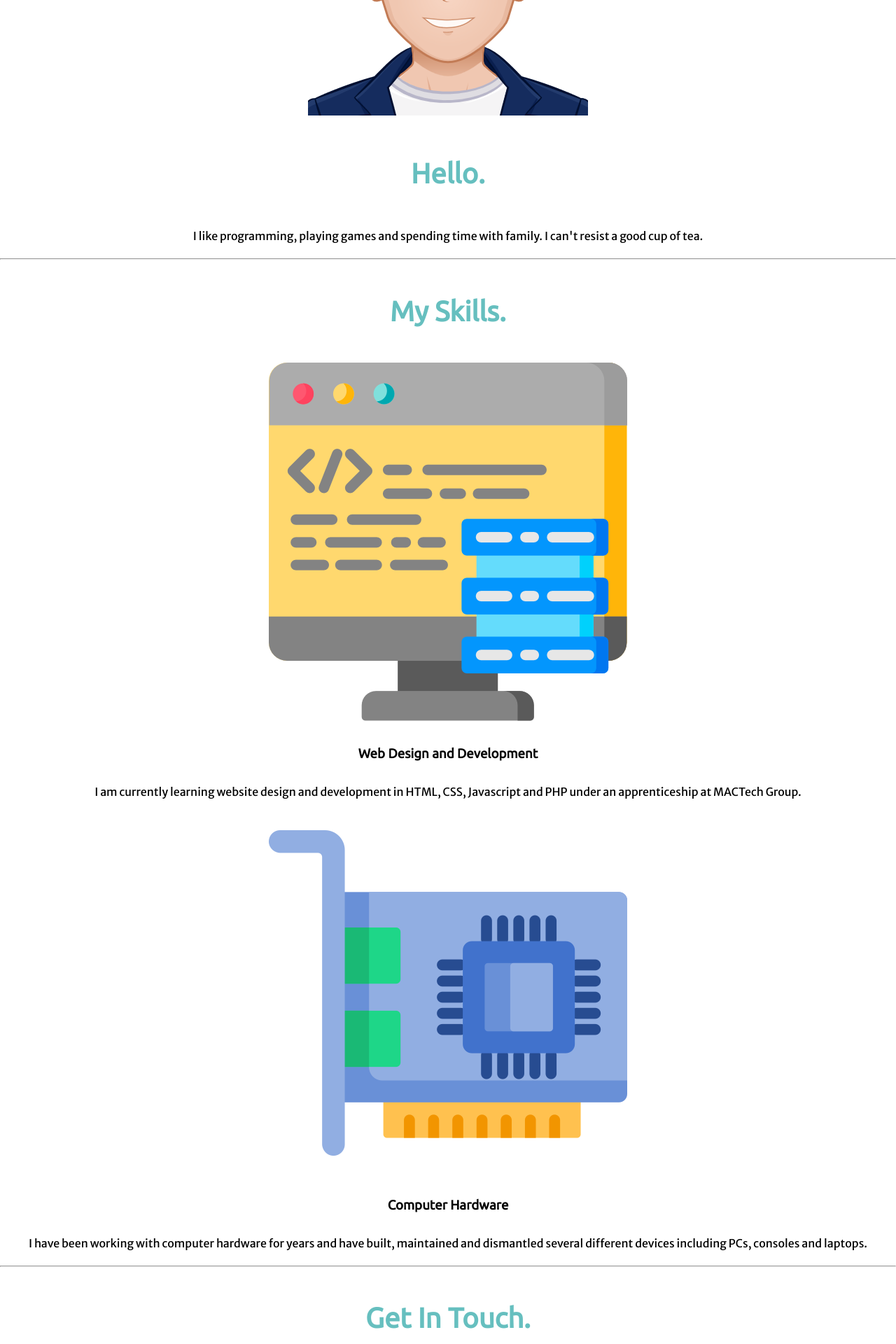
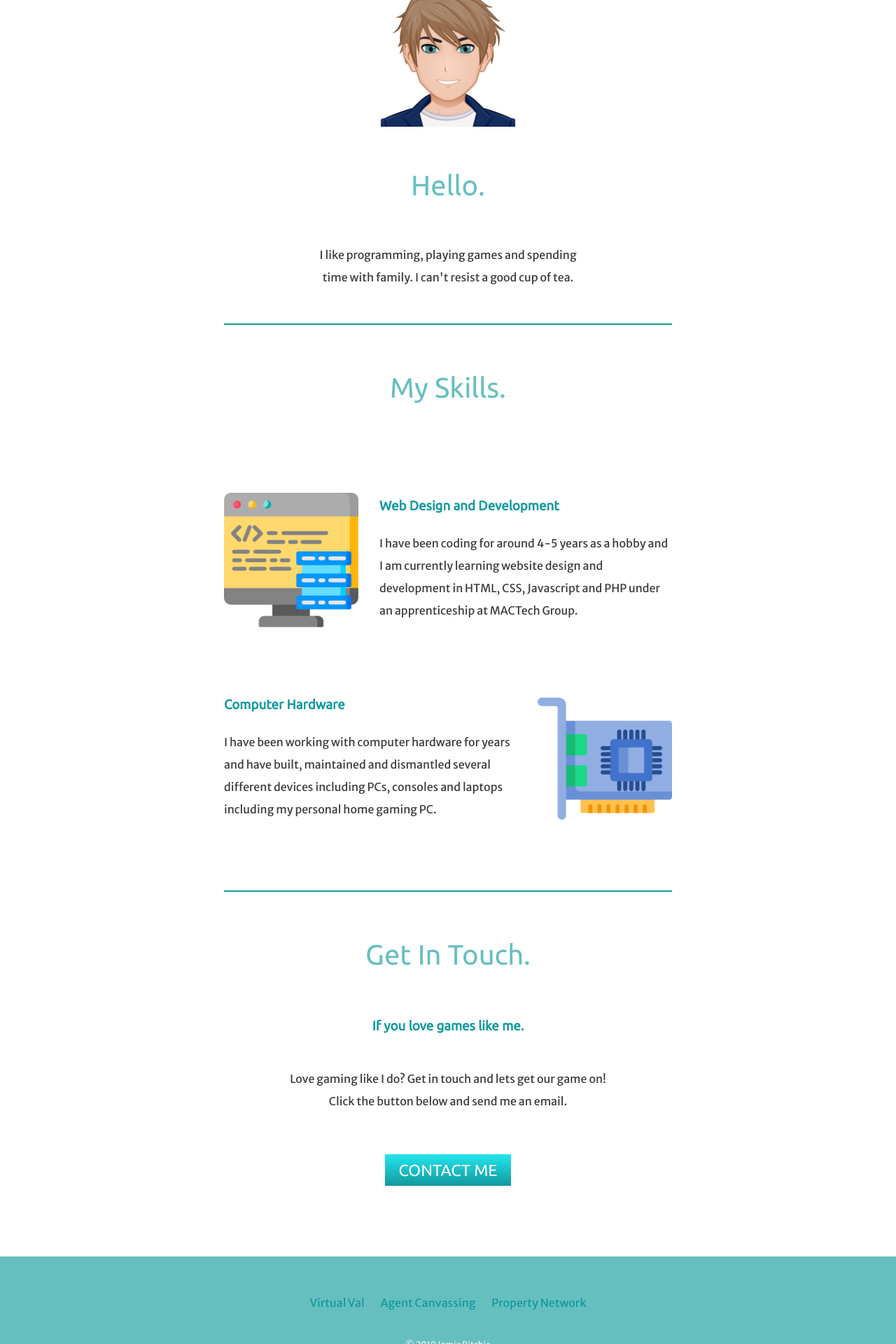
Before and after one commit to JRitchie454/Personal-Site, a PHP site: page /new/index.html in a window 1280 px wide. Shown: the part 1040-2960 px from the top of the page at 70% size. Run offline with PHP 8.4, Linux system fonts and the light colour scheme.

Commit message:
A lot of styling and content added

```diff
--- a/new/css/master.css
+++ b/new/css/master.css
@@ -5,12 +5,13 @@ body {
   line-height: 2;
   margin: 0;
   text-align: center;
+  color: #3b3b3b;
 }
 
 h1 {
   color: #66BFBF;
   font-family: 'Sacramento', cursive;
-  font-size: 7rem;
+  font-size: 8rem;
   margin: 50px auto 0 auto;
 }
 
@@ -18,13 +19,21 @@ h2 {
   color: #66BFBF;
   font-size: 2.5rem;
   font-family: 'Ubuntu', sans-serif;
+  font-weight: normal;
+  padding-bottom: 10px;
 }
+
 h3 {
+  color: #11999E;
   font-family: 'Ubuntu', sans-serif;
 }
 
-.subtitle {
-  font-weight: normal;
+hr {
+  border: none;
+  height: 2px;
+  background-color: #11999E;
+  width: 50%;
+  margin: 50px auto;
 }
 
 .top-container {
@@ -34,21 +43,97 @@ h3 {
 }
 
 .middle-container {
-
+  padding: 100px 0;
 }
 
 .bottom-container {
-
+  background-color: #66bfbf;
+  padding: 50px 0 20px;
 }
 
 .top-cloud {
   position: absolute;
   right: 300px;
-  top: 50px;
+  top: 40px;
 }
 
 .bottom-cloud {
   position: absolute;
-  left: 300px;
+  left: 250px;
   bottom: 300px;
 }
+
+.skill-row {
+  margin: 100px auto;
+  width: 50%;
+  text-align: left;
+}
+
+.code-img {
+  width: 30%;
+  float: left;
+  margin-right: 30px;
+}
+
+.hardware-img {
+  width: 30%;
+  float: right;
+  margin-left: 30px;
+}
+
+.profile-img {
+  width: 15%;
+}
+
+.intro {
+  width: 30%;
+  margin: auto;
+}
+
+.contact-message {
+  width: 40%;
+  margin: 40px auto 60px;
+}
+
+.footer-link {
+  color: #11999E;
+  margin: 10px 10px;
+  text-decoration: none;
+}
+
+.footer-link:hover {
+  color: #eaf6f6;
+}
+
+.copyright {
+  color: #eaf6f6;
+  font-size: 0.75rem;
+  padding: 20px 0;
+}
+
+.butn {
+  background: #23e6ed;
+  background-image: -webkit-linear-gradient(top, #23e6ed, #11999E);
+  background-image: -moz-linear-gradient(top, #23e6ed, #11999E);
+  background-image: -ms-linear-gradient(top, #23e6ed, #11999E);
+  background-image: -o-linear-gradient(top, #23e6ed, #11999E);
+  background-image: linear-gradient(to bottom, #23e6ed, #11999E);
+  -webkit-border-radius: 0;
+  -moz-border-radius: 0;
+  border-radius: 0px;
+  font-family: 'Ubuntu', sans-serif;
+  color: #ffffff;
+  font-size: 23px;
+  padding: 10px 20px 10px 20px;
+  text-decoration: none;
+}
+
+.butn:hover {
+  background: #23e6ed;
+  background-image: -webkit-linear-gradient(top, #23e6ed, #23e6ed);
+  background-image: -moz-linear-gradient(top, #23e6ed, #23e6ed);
+  background-image: -ms-linear-gradient(top, #23e6ed, #23e6ed);
+  background-image: -o-linear-gradient(top, #23e6ed, #23e6ed);
+  background-image: linear-gradient(to bottom, #23e6ed, #23e6ed);
+  text-decoration: none;
+}
--- a/new/index.html
+++ b/new/index.html
@@ -10,43 +10,43 @@
     <div class="top-container">
       <img class="top-cloud" src="images/cloud.png" alt="Cloud">
       <h1>I'm Jamie.</h1>
-      <p class="subtitle">a web developer.</p>
+      <h2 class="subtitle">a web developer.</h2>
       <img class="bottom-cloud" src="images/cloud.png" alt="Cloud">
       <img src="images/mountain.png" alt="Mountain">
     </div>
     <div class="middle-container">
       <div class="profile">
-        <img src="images/profile-img.png" alt="Jamie Avatar">
+        <img class="profile-img" src="images/profile-img.png" alt="Jamie Avatar">
         <h2>Hello.</h2>
-        <p>I like programming, playing games and spending time with family. I can't resist a good cup of tea.</p>
+        <p class="intro">I like programming, playing games and spending time with family. I can't resist a good cup of tea.</p>
       </div>
       <hr>
       <div class="skills">
         <h2>My Skills.</h2>
         <div class="skill-row">
-          <img class="" src="images/webdev.png" alt="Web Development">
+          <img class="code-img" src="images/webdev.png" alt="Web Development">
           <h3>Web Design and Development</h3>
-          <p>I am currently learning website design and development in HTML, CSS, Javascript and PHP under an apprenticeship at MACTech Group.</p>
+          <p>I have been coding for around 4-5 years as a hobby and I am currently learning website design and development in HTML, CSS, Javascript and PHP under an apprenticeship at MACTech Group.</p>
         </div>
         <div class="skill-row">
-          <img class="" src="images/hardware.png" alt="Hardware">
+          <img class="hardware-img" src="images/hardware.png" alt="Hardware">
           <h3>Computer Hardware</h3>
-          <p>I have been working with computer hardware for years and have built, maintained and dismantled several different devices including PCs, consoles and laptops.</p>
+          <p>I have been working with computer hardware for years and have built, maintained and dismantled several different devices including PCs, consoles and laptops including my personal home gaming PC.</p>
         </div>
       </div>
       <hr>
       <div class="contact-me">
         <h2>Get In Touch.</h2>
-        <h3></h3>
-        <p></p>
-        <a class="btn" href="mailto:jamie@property-network.co.uk">CONTACT ME</a>
+        <h3>If you love games like me.</h3>
+        <p class="contact-message">Love gaming like I do? Get in touch and lets get our game on!<br />Click the button below and send me an email.</p>
+        <a class="butn" href="mailto:jamie@property-network.co.uk">CONTACT ME</a>
       </div>
     </div>
     <div class="bottom-container">
       <a class="footer-link" href="https://www.virtualval.co.uk">Virtual Val</a>
       <a class="footer-link" href="https://www.agentcanvassing.co.uk">Agent Canvassing</a>
       <a class="footer-link" href="https://www.property-network.co.uk">Property Network</a>
-      <p>© 2019 Jamie Ritchie</p>
+      <p class="copyright">© 2019 Jamie Ritchie</p>
     </div>
   </body>
 </html>
```
